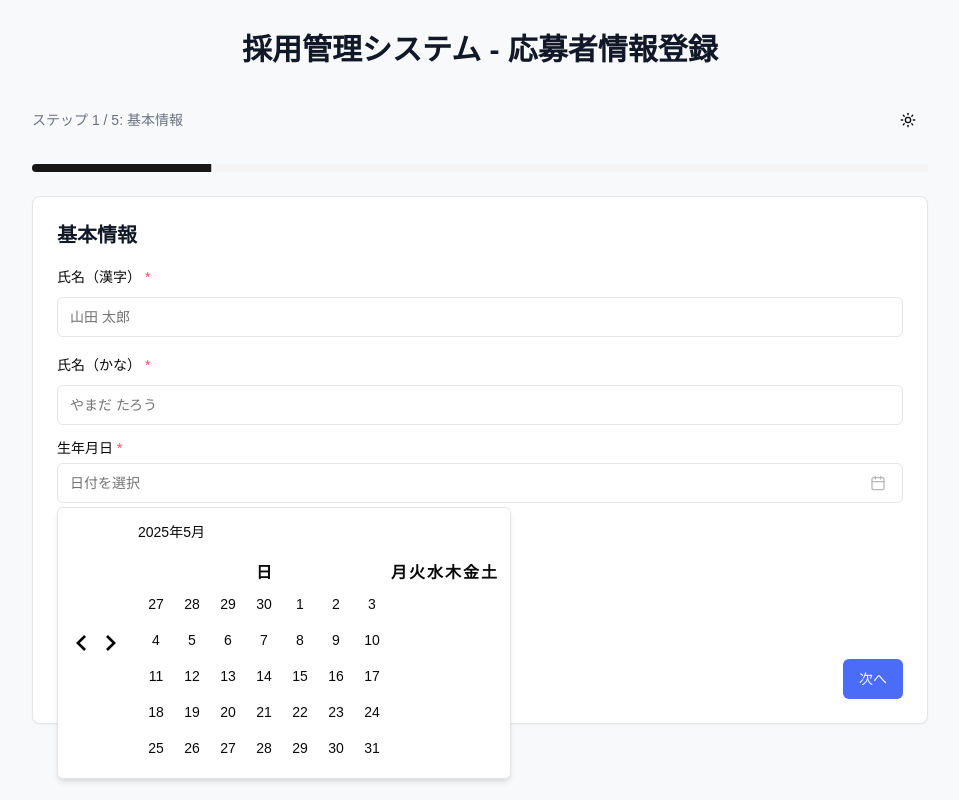
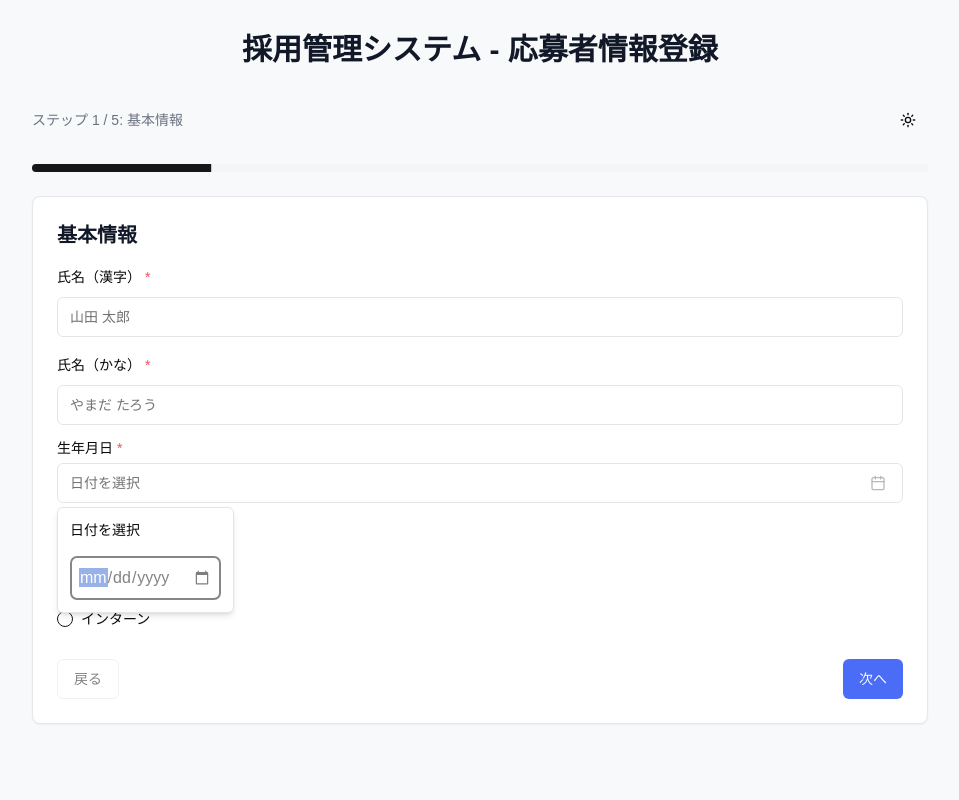
Before and after one commit to iineineno03k/recruitment-form, a Next.js app: page / in a window 1280 px wide. Both pictures are taken after a click on the button "日付を選択". Shown: the whole page, without its empty margins (160-1119 px from the left). Built offline with nearby package versions, Linux system fonts and the light colour scheme.

Commit message:
コンポーネントをReact 19に対応するように修正

```diff
--- a/components/ui/calendar.tsx
+++ b/components/ui/calendar.tsx
@@ -2,63 +2,58 @@
 
 import * as React from "react"
 import { ChevronLeft, ChevronRight } from "lucide-react"
-import { DayPicker } from "react-day-picker"
 
 import { cn } from "@/lib/utils"
 import { buttonVariants } from "@/components/ui/button"
 
-export type CalendarProps = React.ComponentProps<typeof DayPicker>
+export type CalendarProps = {
+  className?: string
+  selected?: Date
+  defaultMonth?: Date
+  onSelect?: (date: Date | undefined) => void
+  disabled?: boolean
+  [key: string]: any
+}
 
 function Calendar({
   className,
-  classNames,
-  showOutsideDays = true,
+  selected,
+  onSelect,
+  disabled,
   ...props
 }: CalendarProps) {
+  const handleChange = (e: React.ChangeEvent<HTMLInputElement>) => {
+    if (e.target.value && onSelect) {
+      onSelect(new Date(e.target.value));
+    }
+  };
+
+  // フォーマット YYYY-MM-DD
+  const formatDate = (date?: Date) => {
+    if (!date) return "";
+    const year = date.getFullYear();
+    const month = String(date.getMonth() + 1).padStart(2, '0');
+    const day = String(date.getDate()).padStart(2, '0');
+    return `${year}-${month}-${day}`;
+  };
+
   return (
-    <DayPicker
-      showOutsideDays={showOutsideDays}
-      className={cn("p-3", className)}
-      classNames={{
-        months: "flex flex-col sm:flex-row space-y-4 sm:space-x-4 sm:space-y-0",
-        month: "space-y-4",
-        caption: "flex justify-center pt-1 relative items-center",
-        caption_label: "text-sm font-medium",
-        nav: "space-x-1 flex items-center",
-        nav_button: cn(
-          buttonVariants({ variant: "outline" }),
-          "h-7 w-7 bg-transparent p-0 opacity-50 hover:opacity-100"
-        ),
-        nav_button_previous: "absolute left-1",
-        nav_button_next: "absolute right-1",
-        table: "w-full border-collapse space-y-1",
-        head_row: "flex",
-        head_cell:
-          "text-muted-foreground rounded-md w-9 font-normal text-[0.8rem]",
-        row: "flex w-full mt-2",
-        cell: "h-9 w-9 text-center text-sm p-0 relative [&:has([aria-selected].day-range-end)]:rounded-r-md [&:has([aria-selected].day-outside)]:bg-accent/50 [&:has([aria-selected])]:bg-accent first:[&:has([aria-selected])]:rounded-l-md last:[&:has([aria-selected])]:rounded-r-md focus-within:relative focus-within:z-20",
-        day: cn(
-          buttonVariants({ variant: "ghost" }),
-          "h-9 w-9 p-0 font-normal aria-selected:opacity-100"
-        ),
-        day_range_end: "day-range-end",
-        day_selected:
-          "bg-primary text-primary-foreground hover:bg-primary hover:text-primary-foreground focus:bg-primary focus:text-primary-foreground",
-        day_today: "bg-accent text-accent-foreground",
-        day_outside:
-          "day-outside text-muted-foreground aria-selected:bg-accent/50 aria-selected:text-muted-foreground",
-        day_disabled: "text-muted-foreground opacity-50",
-        day_range_middle:
-          "aria-selected:bg-accent aria-selected:text-accent-foreground",
-        day_hidden: "invisible",
-        ...classNames,
-      }}
-      components={{
-        IconLeft: ({ ...props }) => <ChevronLeft className="h-4 w-4" />,
-        IconRight: ({ ...props }) => <ChevronRight className="h-4 w-4" />,
-      }}
-      {...props}
-    />
+    <div className={cn("p-3 flex flex-col", className)}>
+      <div className="flex justify-between items-center mb-4">
+        <span className="text-sm font-medium">日付を選択</span>
+      </div>
+      <input
+        type="date"
+        className={cn(
+          "w-full border rounded-md p-2",
+          disabled && "opacity-50 cursor-not-allowed"
+        )}
+        value={formatDate(selected)}
+        onChange={handleChange}
+        disabled={disabled}
+        {...props}
+      />
+    </div>
   )
 }
 Calendar.displayName = "Calendar"
--- a/components/ui/drawer.tsx
+++ b/components/ui/drawer.tsx
@@ -1,46 +1,43 @@
 "use client"
 
 import * as React from "react"
-import { Drawer as DrawerPrimitive } from "vaul"
 
 import { cn } from "@/lib/utils"
+import {
+  Dialog,
+  DialogContent,
+  DialogDescription,
+  DialogHeader,
+  DialogTitle,
+  DialogTrigger,
+  DialogPortal,
+  DialogOverlay,
+  DialogClose,
+} from "@/components/ui/dialog"
+
+interface DrawerProps extends React.ComponentProps<typeof Dialog> {
+  shouldScaleBackground?: boolean
+}
 
 const Drawer = ({
   shouldScaleBackground = true,
   ...props
-}: React.ComponentProps<typeof DrawerPrimitive.Root>) => (
-  <DrawerPrimitive.Root
-    shouldScaleBackground={shouldScaleBackground}
-    {...props}
-  />
-)
+}: DrawerProps) => <Dialog {...props} />
+
 Drawer.displayName = "Drawer"
 
-const DrawerTrigger = DrawerPrimitive.Trigger
-
-const DrawerPortal = DrawerPrimitive.Portal
-
-const DrawerClose = DrawerPrimitive.Close
-
-const DrawerOverlay = React.forwardRef<
-  React.ElementRef<typeof DrawerPrimitive.Overlay>,
-  React.ComponentPropsWithoutRef<typeof DrawerPrimitive.Overlay>
->(({ className, ...props }, ref) => (
-  <DrawerPrimitive.Overlay
-    ref={ref}
-    className={cn("fixed inset-0 z-50 bg-black/80", className)}
-    {...props}
-  />
-))
-DrawerOverlay.displayName = DrawerPrimitive.Overlay.displayName
+const DrawerTrigger = DialogTrigger
+const DrawerClose = DialogClose
+const DrawerPortal = DialogPortal
+const DrawerOverlay = DialogOverlay
 
 const DrawerContent = React.forwardRef<
-  React.ElementRef<typeof DrawerPrimitive.Content>,
-  React.ComponentPropsWithoutRef<typeof DrawerPrimitive.Content>
+  React.ElementRef<typeof DialogContent>,
+  React.ComponentPropsWithoutRef<typeof DialogContent>
 >(({ className, children, ...props }, ref) => (
-  <DrawerPortal>
-    <DrawerOverlay />
-    <DrawerPrimitive.Content
+  <DialogPortal>
+    <DialogOverlay className="fixed inset-0 z-50 bg-black/80" />
+    <DialogContent
       ref={ref}
       className={cn(
         "fixed inset-x-0 bottom-0 z-50 mt-24 flex h-auto flex-col rounded-t-[10px] border bg-background",
@@ -50,8 +47,8 @@ const DrawerContent = React.forwardRef<
     >
       <div className="mx-auto mt-4 h-2 w-[100px] rounded-full bg-muted" />
       {children}
-    </DrawerPrimitive.Content>
-  </DrawerPortal>
+    </DialogContent>
+  </DialogPortal>
 ))
 DrawerContent.displayName = "DrawerContent"
 
@@ -78,10 +75,10 @@ const DrawerFooter = ({
 DrawerFooter.displayName = "DrawerFooter"
 
 const DrawerTitle = React.forwardRef<
-  React.ElementRef<typeof DrawerPrimitive.Title>,
-  React.ComponentPropsWithoutRef<typeof DrawerPrimitive.Title>
+  React.ElementRef<typeof DialogTitle>,
+  React.ComponentPropsWithoutRef<typeof DialogTitle>
 >(({ className, ...props }, ref) => (
-  <DrawerPrimitive.Title
+  <DialogTitle
     ref={ref}
     className={cn(
       "text-lg font-semibold leading-none tracking-tight",
@@ -90,19 +87,19 @@ const DrawerTitle = React.forwardRef<
     {...props}
   />
 ))
-DrawerTitle.displayName = DrawerPrimitive.Title.displayName
+DrawerTitle.displayName = "DrawerTitle"
 
 const DrawerDescription = React.forwardRef<
-  React.ElementRef<typeof DrawerPrimitive.Description>,
-  React.ComponentPropsWithoutRef<typeof DrawerPrimitive.Description>
+  React.ElementRef<typeof DialogDescription>,
+  React.ComponentPropsWithoutRef<typeof DialogDescription>
 >(({ className, ...props }, ref) => (
-  <DrawerPrimitive.Description
+  <DialogDescription
     ref={ref}
     className={cn("text-sm text-muted-foreground", className)}
     {...props}
   />
 ))
-DrawerDescription.displayName = DrawerPrimitive.Description.displayName
+DrawerDescription.displayName = "DrawerDescription"
 
 export {
   Drawer,
```
